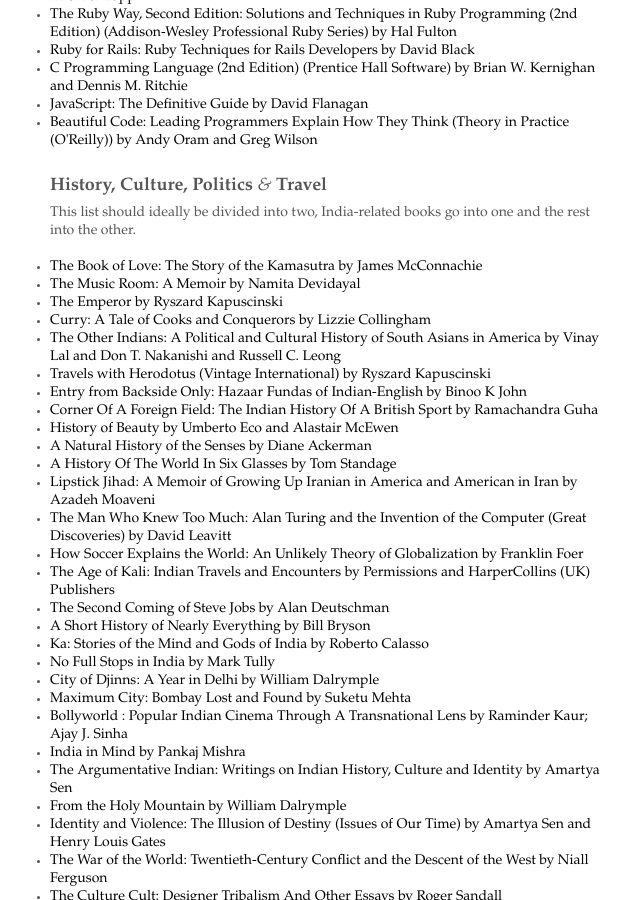
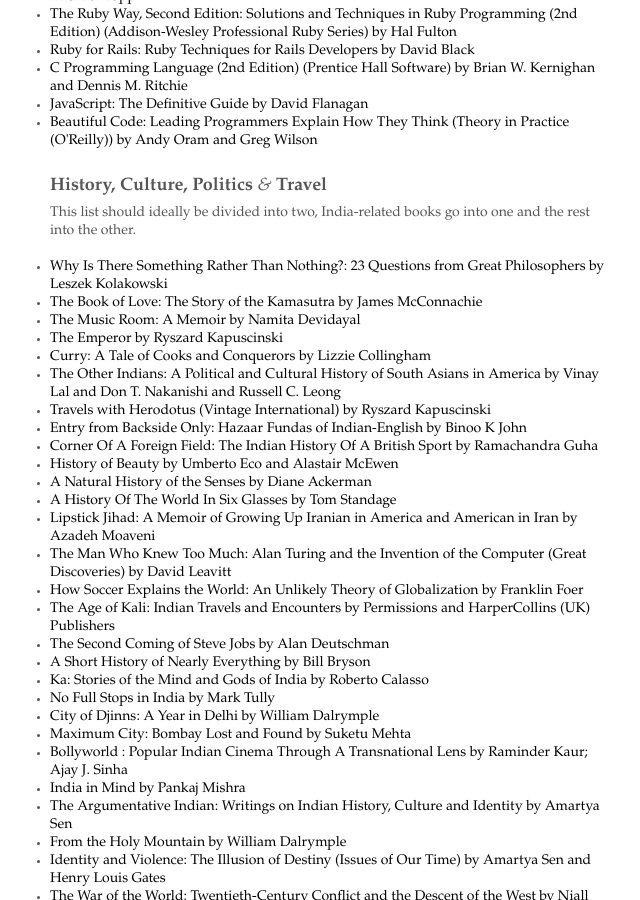
Before and after one commit to deepakjois/website, a Jekyll site: the page built from books/index.html, in a window 1280 px wide and 900 px high, scrolled down 3075 px. Shown: the whole window, without its empty margins (310-950 px from the left). Built offline with Jekyll 4.4.1, drawn with Linux system fonts in a browser that asks for light colours.

Commit message:
Adding book

```diff
--- a/_includes/books_read.html
+++ b/_includes/books_read.html
@@ -148,6 +148,7 @@
 <p>This list should ideally be divided into two, India-related books go into one and the rest into the other.</p>
 
 <ul id="non-fiction-culture">
+  <li class="in_2009"><a href="http://www.amazon.com/There-Something-Rather-Than-Nothing/dp/0465004997">Why Is There Something Rather Than Nothing?: 23 Questions from Great Philosophers by Leszek Kolakowski</a>
   <li class="in_2009"><a href="http://www.amazon.com/Book-Love-Story-Kamasutra/dp/0805088180%3FSubscriptionId%3D1KWW0ZZBXM2H44SQVD02%26tag%3Dws%26linkCode%3Dxm2%26camp%3D2025%26creative%3D165953%26creativeASIN%3D0805088180">The Book of Love: The Story of the Kamasutra by James McConnachie</a></li>
   <li class="pre_2009"><a href="http://www.amazon.com/Music-Room-Memoir-Namita-Devidayal/dp/031253664X%3FSubscriptionId%3D1KWW0ZZBXM2H44SQVD02%26tag%3Dws%26linkCode%3Dxm2%26camp%3D2025%26creative%3D165953%26creativeASIN%3D031253664X">The Music Room: A Memoir by Namita Devidayal</a></li>
   <li class="pre_2009"><a href="http://www.amazon.com/Emperor-Ryszard-Kapuscinski/dp/0679722033%3FSubscriptionId%3D1KWW0ZZBXM2H44SQVD02%26tag%3Dws%26linkCode%3Dxm2%26camp%3D2025%26creative%3D165953%26creativeASIN%3D0679722033">The Emperor by Ryszard Kapuscinski</a></li>
```
